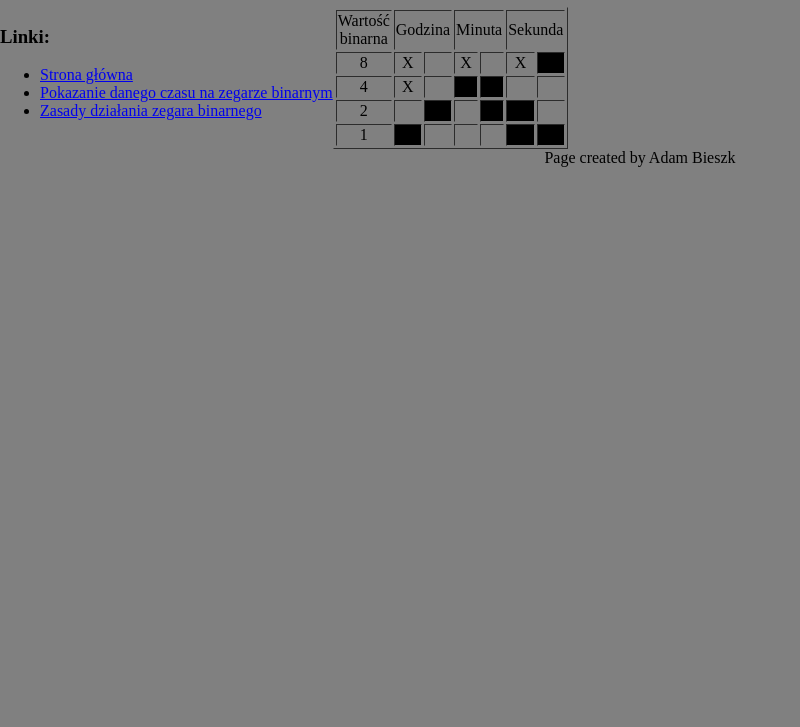
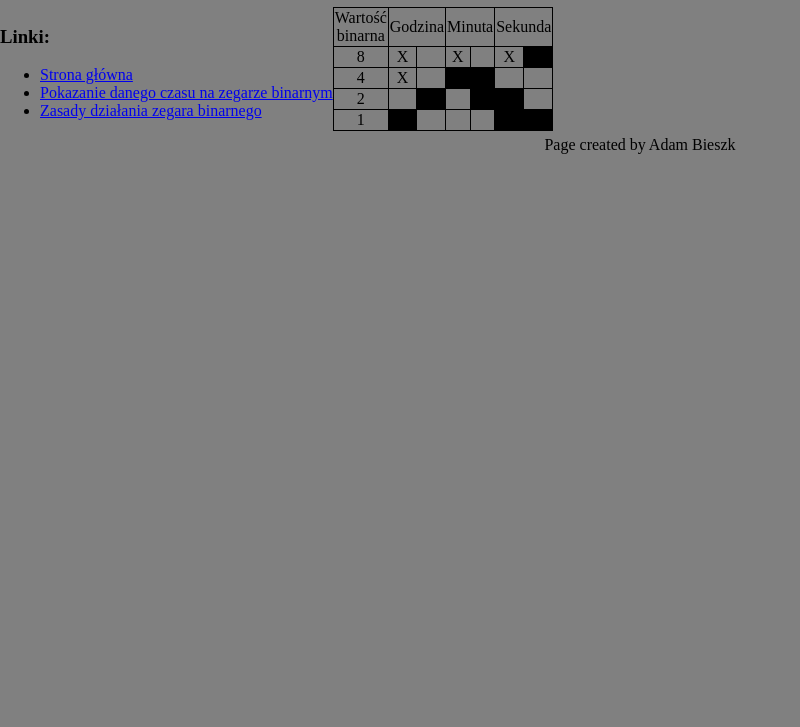
Before and after one commit to The7seVen/binaryclock, a plain HTML site: page index.html in a window 1280 px wide. Shown: the part 73-800 px from the top of the page, without its empty margins (0-800 px from the left). Drawn offline with Linux system fonts and the light colour scheme; a script that the page names is missing.

Commit message:
Update website

```diff
--- a/css/style.css
+++ b/css/style.css
@@ -26,6 +26,7 @@ footer {
 
 table {
     text-align: center;
+    border: 1px solid black;
 }
 table > tbody > tr > td {
     width: 20px;
--- a/html/converter.html
+++ b/html/converter.html
@@ -1,12 +1,14 @@
 <!DOCTYPE html>
 <html lang="pl">
+
 <head>
     <meta charset="UTF-8">
     <meta name="viewport" content="width=device-width, initial-scale=1.0">
     <title>Konwerter czasu do zegara binarnego</title>
     <link rel="stylesheet" href="../css/style.css">
-    <script src="../js/hourToBinaryClock.js"></script>
+    <script src="../js/hourToBinaryClock.js" defer></script>
 </head>
+
 <body>
     <header>
         <h1>konwersja czasu do zegara binarnego</h1>
@@ -23,12 +25,15 @@
         <fieldset>
             <legend>Czas do konwersji</legend>
             <form>
-                <label>Podaj godzinę do konwersji (w systemie HH:MM:SS) <input type="text" name="hour" id="hourToConvert"> </label>
+                <label>Podaj godzinę do konwersji (w systemie HH:MM:SS) <input type="text" name="hour"
+                        id="hourToConvert"> </label>
                 <input type="button" value="Pokaż godzinę" onclick="hourToBinaryClock()">
             </form>
         </fieldset>
         <section id="result"></section>
         <a href="../index.html">Powrót na stronę główną!</a>
     </main>
+
 </body>
+
 </html>
--- a/index.html
+++ b/index.html
@@ -20,8 +20,7 @@
         </ul>
     </nav>
     <main>
-
-        <table border="1">
+    <table id="table" rules="all">
             <thead>
                 <td>Wartość binarna</td>
                 <td colspan="2">Godzina</td>
```
